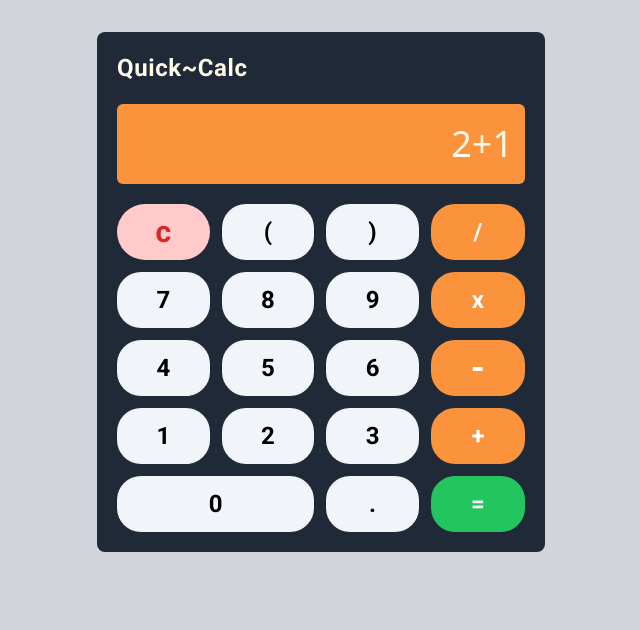
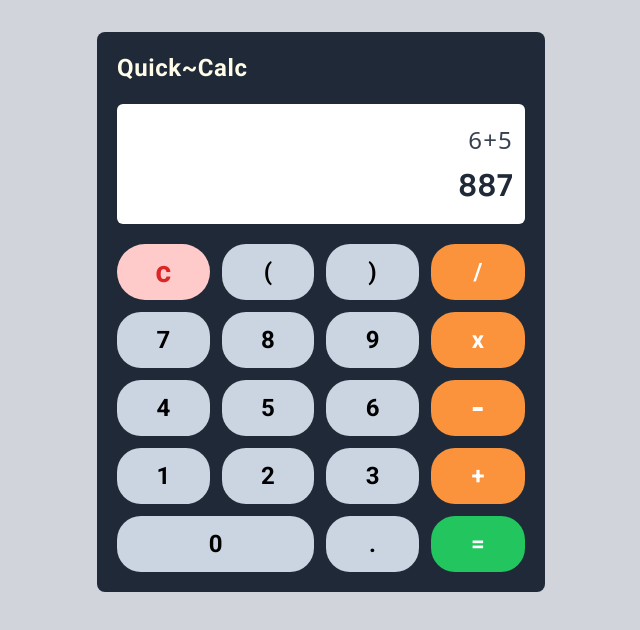
Before and after one commit to Vinothkumar3/Calculator-App, a website built with Vite: page index.html in a window 1280 px wide. Shown: the whole page, without its empty margins (319-959 px from the left). Built offline with nearby package versions, Linux system fonts and the light colour scheme.

Commit message:
calc design

```diff
--- a/index.html
+++ b/index.html
@@ -11,11 +11,15 @@
     <div id="app" class="min-h-screen pt-8 bg-gray-300">
      <div class="max-w-md max-h-full p-5 mx-auto bg-gray-800 rounded-lg">
       <div class="font-semibold font-Roboto text-yellow-50 text-2xl tracking-wide">Quick~Calc</div>
-      <div class="p-3 py-5 my-5 text-right bg-orange-400 text-4xl rounded-md  text-yellow-50">2+1</div>
+      <div class="p-3 py-5 my-5 text-right bg-white  rounded-md">
+        <div class="text-2xl text-gray-700 pb-3 tracking-wider">6+5</div>
+        <div class="text-gray-800 font-Poppins text-3xl ">887</div>
+      </div>
       <div class="flex">
         <div class="w-10/12 ">
         <div class="grid grid-cols-3 gap-3 mr-3 ">
-        <button class="rounded-full font-Roboto font-extrabold  text-red-600 bg-red-200 hover:bg-red-300 text-3xl">c</button>
+        <button class="rounded-full font-Roboto font-extrabold
+         text-red-600 bg-red-200 hover:bg-red-400 text-3xl">c</button>
         <button class="btnNum">(</button>
         <button class="btnNum">)</button>
         <button class="btnNum">7</button>
--- a/style.css
+++ b/style.css
@@ -5,7 +5,7 @@
 @tailwind utilities;
 
 .btnNum{
-  @apply py-3 rounded-3xl font-Roboto bg-slate-100 text-2xl hover:bg-slate-300
+  @apply py-3 rounded-3xl font-Roboto bg-slate-300 text-2xl hover:bg-slate-400
 }
 .btnLog{
   @apply py-3 rounded-3xl  font-Roboto font-extrabold  bg-orange-400 text-2xl text-white hover:bg-orange-600
```
